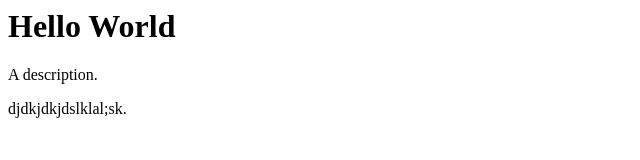
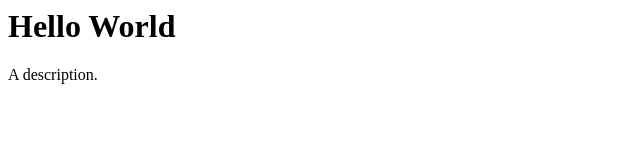
Before and after one commit to limedaring/gitvideo, a plain HTML site: page index.html in a window 1280 px wide. Shown: the whole page, without its empty margins (0-640 px from the left). Drawn offline with Linux system fonts and the light colour scheme.

Commit message:
Edited the content.

```diff
--- a/index.html
+++ b/index.html
@@ -2,6 +2,5 @@
     <body>
         <h1>Hello World</h1>
         <p>A description.</p>
-        <p>djdkjdkjdslklal;sk.</p>
     </body>
 </html>
```
